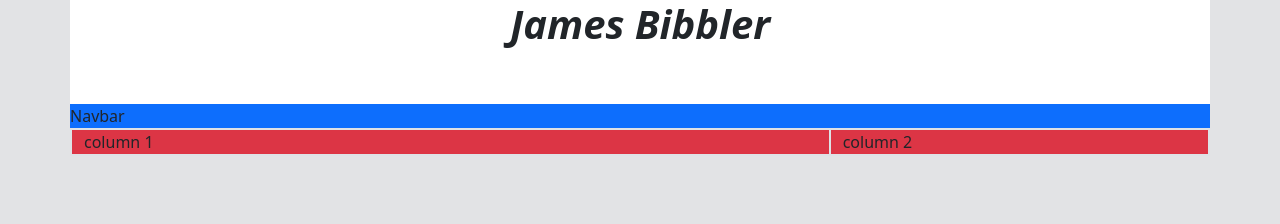
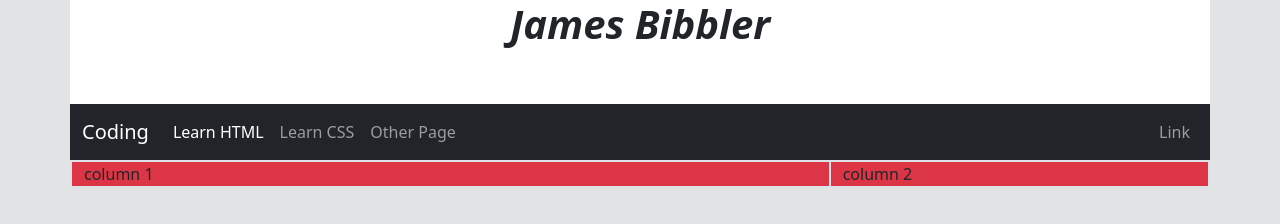
Before and after one commit to JamesBib/Bootstrap_Portfolio, a plain HTML site: page bootstrap/bootme/index.html in a window 1280 px wide. Drawn offline with nearby package versions, Linux system fonts and the light colour scheme.

Commit message:
add and customize bootstrap navbar

```diff
--- a/bootstrap/bootme/index.html
+++ b/bootstrap/bootme/index.html
@@ -20,8 +20,27 @@
 
 
     <!-- Row 2 - Navbar -->
-        <div class="row bg-primary">
-            Navbar
+        <div class="row">
+            <nav class="navbar navbar-expand-lg bg-dark" data-bs-theme="dark" >
+                <div class="container-fluid">
+                  <a class="navbar-brand" href="#">Coding</a>
+                  <button class="navbar-toggler" type="button" data-bs-toggle="collapse" data-bs-target="#navbarNavAltMarkup" aria-controls="navbarNavAltMarkup" aria-expanded="false" aria-label="Toggle navigation">
+                    <span class="navbar-toggler-icon"></span>
+                  </button>
+                  <div class="collapse navbar-collapse justify-content-between" id="navbarNavAltMarkup">
+                    <div class="navbar-nav">
+                      <a class="nav-link active" aria-current="page" href="#">Learn HTML</a>
+                      <a class="nav-link" href="#">Learn CSS</a>
+                      <a class="nav-link" href="#">Other Page</a>
+                    </div>
+                    <div class="navbar-nav">
+                        <a class="nav-link" href="#">Link</a>
+
+                    </div>
+                  </div>
+                </div>
+              </nav>
+
         </div>
 
         <!-- Row 3 - Main Content -->
```
